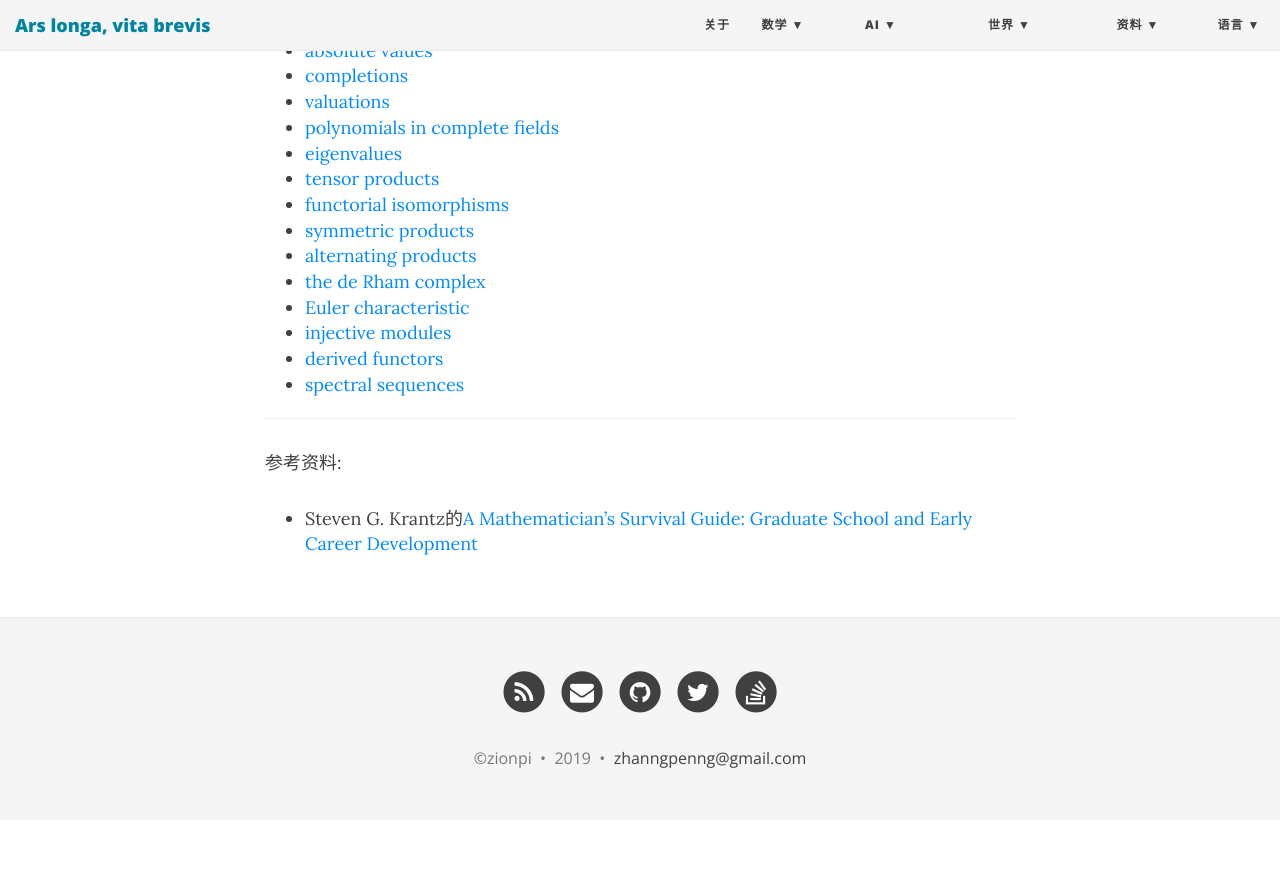
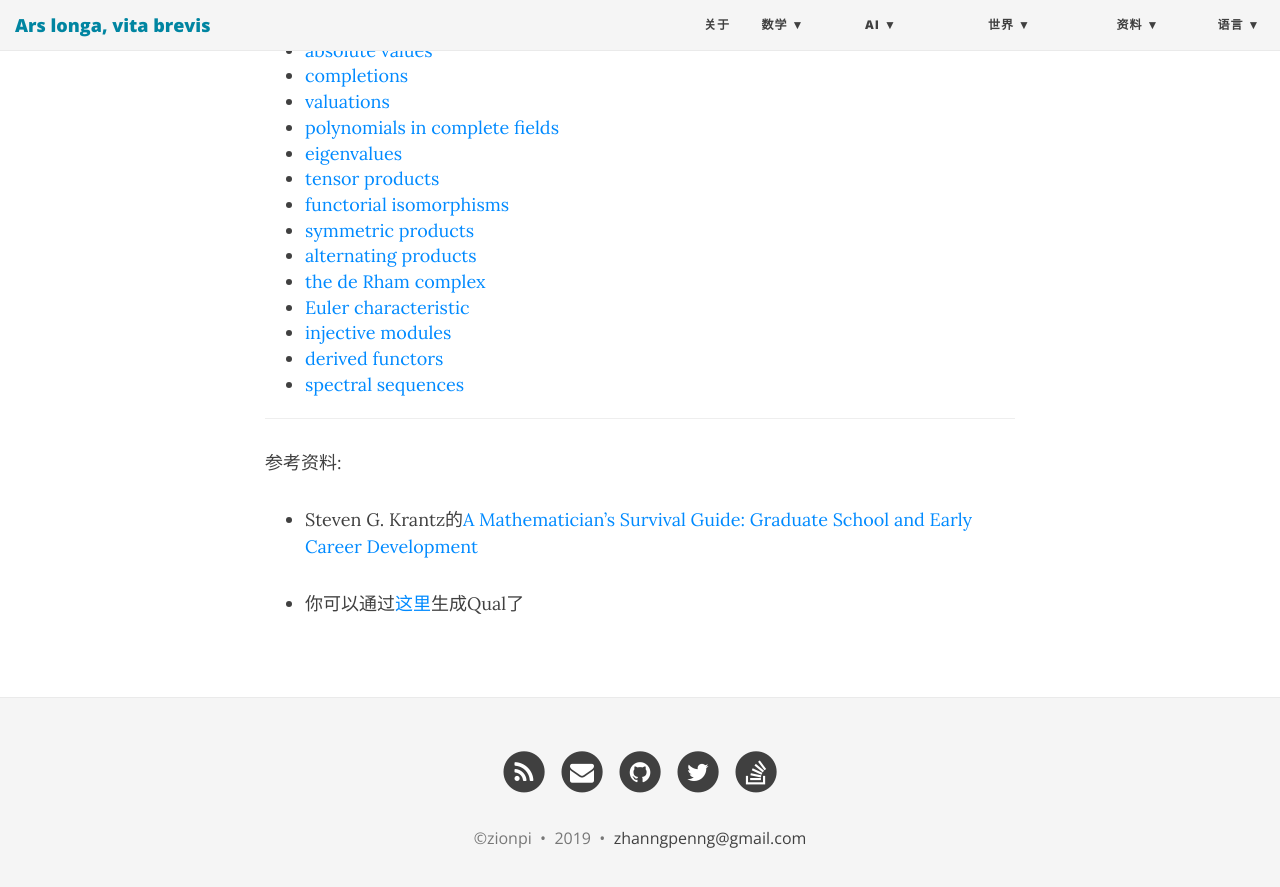
Before and after one commit to ZionPi/zionpi.github.io, a Jekyll site: the page built from mathematics-quals.md, in a window 1280 px wide and 900 px high, scrolled down 7068 px. Shown: the top 887 px of the window. Built offline with Jekyll 4.4.1, drawn with Linux system fonts in a browser that asks for light colours; nearby versions of some CDN libraries; formulas are drawn with MathJax 3; before the commit the page ends 7888 px from its top, so only the background shows below that.

Commit message:
Update mathematics-quals.md
add stanford's "make me a qual"

```diff
--- a/mathematics-quals.md
+++ b/mathematics-quals.md
@@ -285,3 +285,5 @@ $\left(e^{z}, \log z, \arg z\right)$
 ---
 参考资料:
 - Steven G. Krantz的[A Mathematician's Survival Guide: Graduate School and Early Career Development ](https://www.amazon.com/Mathematicians-Survival-Guide-Graduate-Development/dp/082183455X)
+
+- 你可以通过[这里](http://stanford.edu/~jonlove/qual/makeit.html)生成Qual了
```
